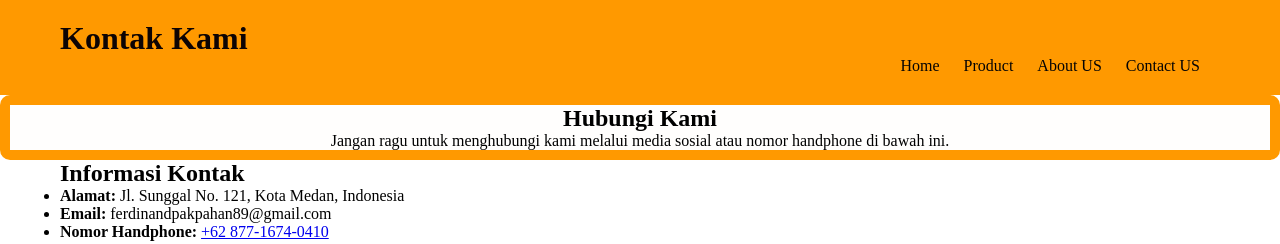
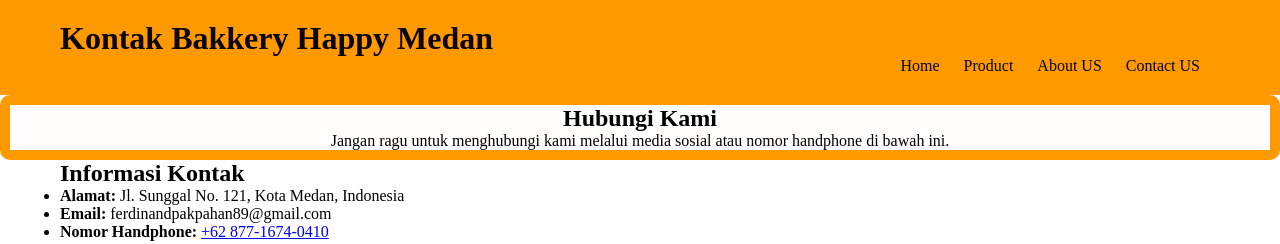
Before and after one commit to FerdinandPakpahan/BreadStore, a plain HTML site: page kontak.html in a window 1280 px wide. Shown: the top 244 px of the page. Drawn offline with Linux system fonts and the light colour scheme.

Commit message:
Update kontak.html

```diff
--- a/kontak.html
+++ b/kontak.html
@@ -3,14 +3,14 @@
 <head>
     <meta charset="UTF-8">
     <meta name="viewport" content="width=device-width, initial-scale=1.0">
-    <title>Kontak Kami</title>
+    <title>Kontak Bakkery Happy Medan</title>
     <link rel="stylesheet" href="style.css">
 </head>
 <body>
 
     <header>
         <div class="container">
-            <h1>Kontak Kami</h1>
+            <h1>Kontak Bakkery Happy Medan</h1>
             <nav>
                 <ul>
                     <li><a href="index.html">Home</a></li>
```
